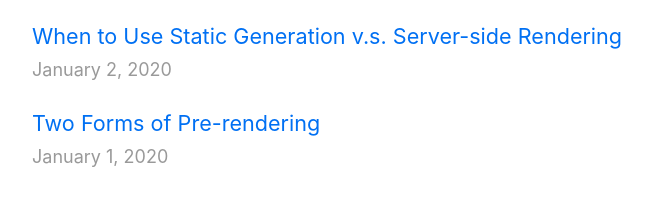
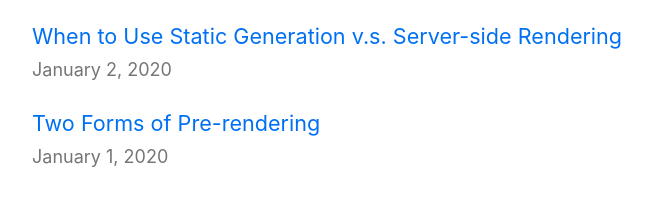
Before and after one commit to paul-vd/nextjs-blog, a Next.js app: page / in a window 1280 px wide. Shown: the part 343-548 px from the top of the page, without its empty margins (302-954 px from the left). Built offline with nearby package versions, Linux system fonts and the light colour scheme.

Commit message:
lighthouse updates

```diff
--- a/styles/utils.module.scss
+++ b/styles/utils.module.scss
@@ -48,5 +48,5 @@
 }
 
 .lightText {
-  color: #999;
+  color: #757575;
 }
```
Also changed, not shown: public/images/profile.jpg.
